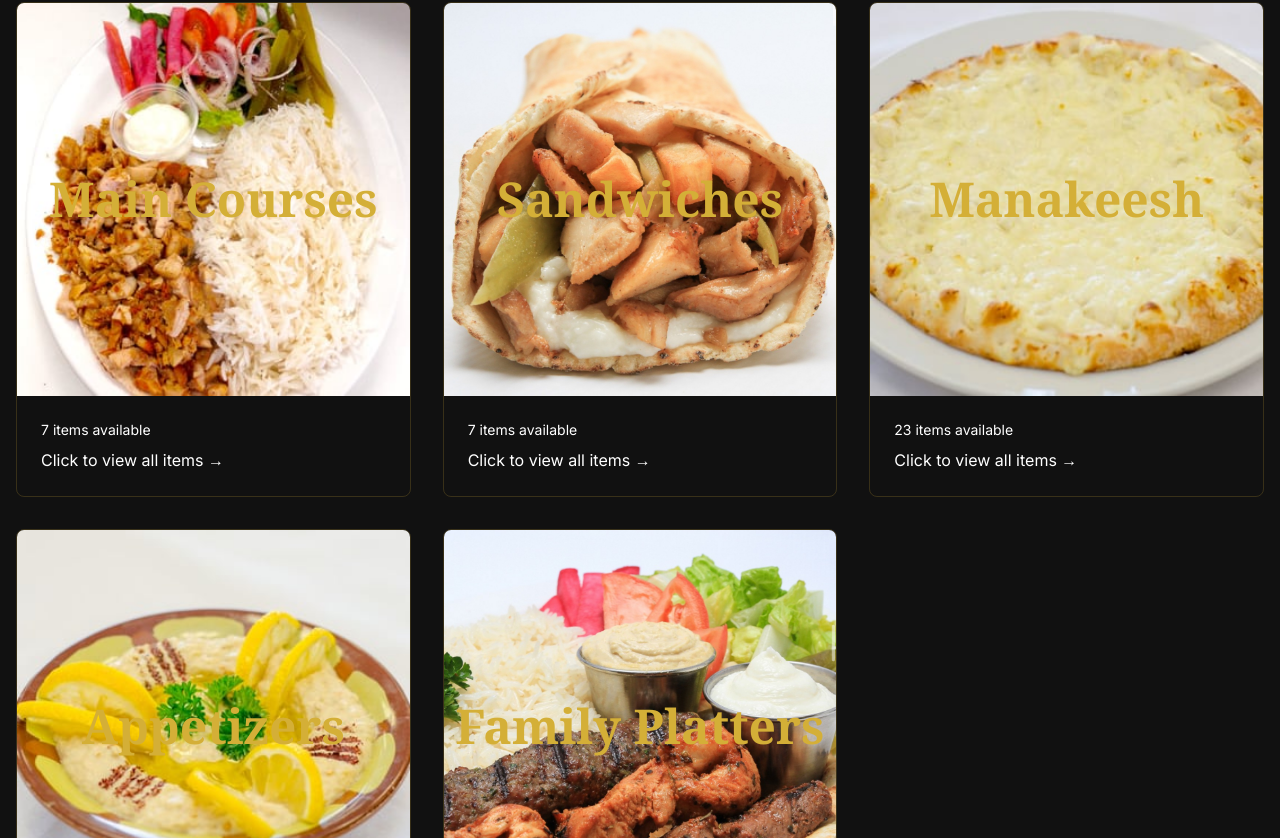
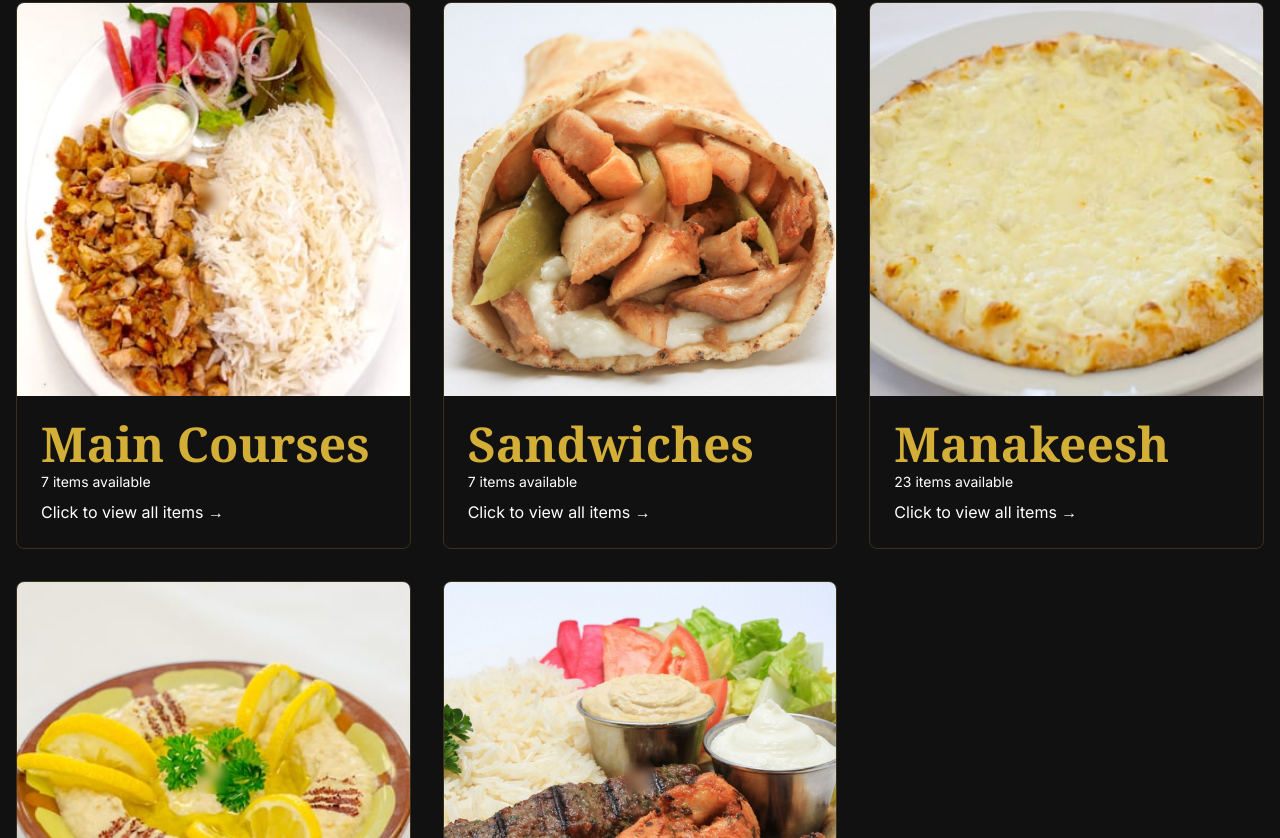
Before and after one commit to AliSabah22/renovated-goldendough, a Next.js app: page /menu in a window 1280 px wide. Shown: the part 542-1380 px from the top of the page. Built offline with nearby package versions, Linux system fonts and the light colour scheme; a web font is replaced by a local one.

Commit message:
style: adjust menu card title layout and spacing

```diff
--- a/src/app/menu/page.tsx
+++ b/src/app/menu/page.tsx
@@ -368,10 +368,13 @@ export default function Menu() {
                   />
                   <div className="absolute inset-0 bg-gradient-to-t from-dark-50 to-transparent" />
                   <div className="absolute inset-0 flex items-center justify-center">
-                    <h2 className="h2 text-gold">{section.title}</h2>
+                    <div className="relative">
+                      <div className="absolute inset-0 bg-dark-50/80 backdrop-blur-sm -m-4 rounded-lg" />
+                    </div>
                   </div>
                 </div>
                 <div className="p-6">
+                  <h2 className="h2 text-gold mb-1">{section.title}</h2>
                   <p className="body-small text-white">
                     {menuItems[section.id].length} items available
                   </p>
```
